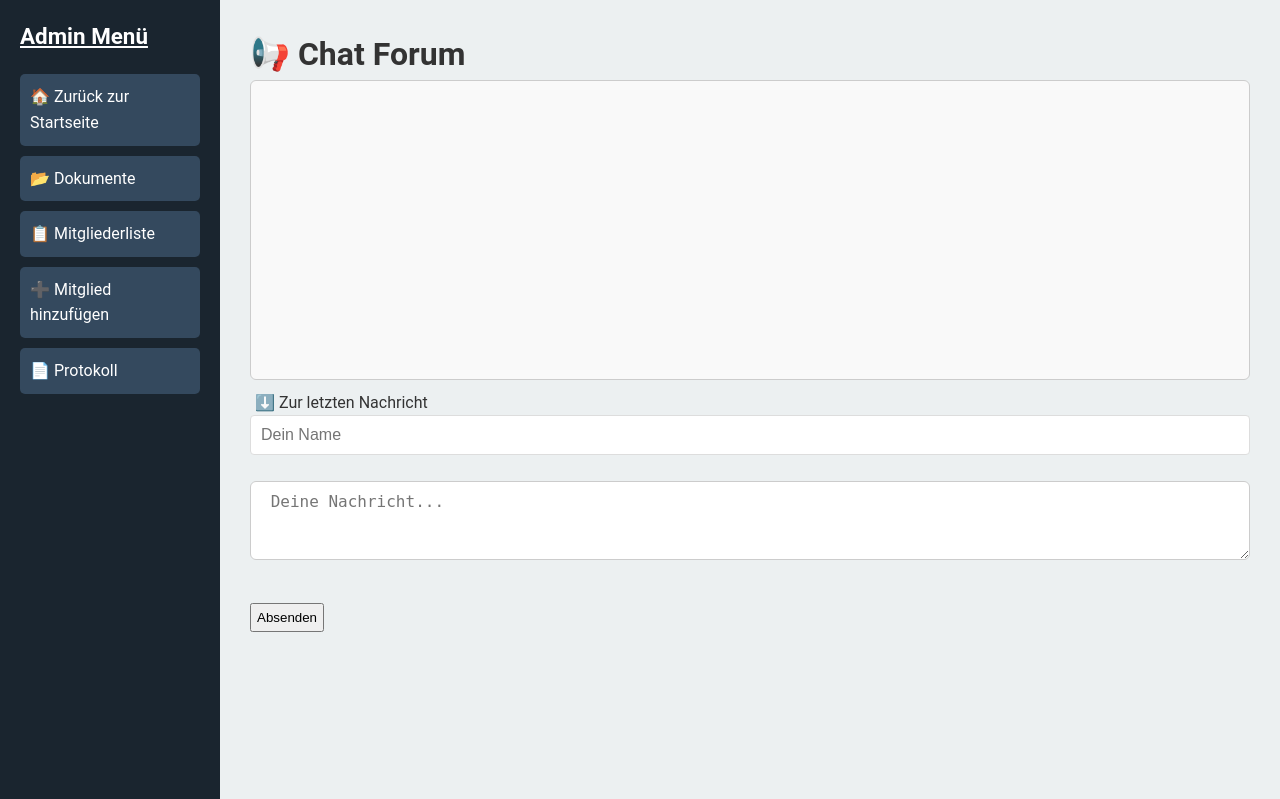
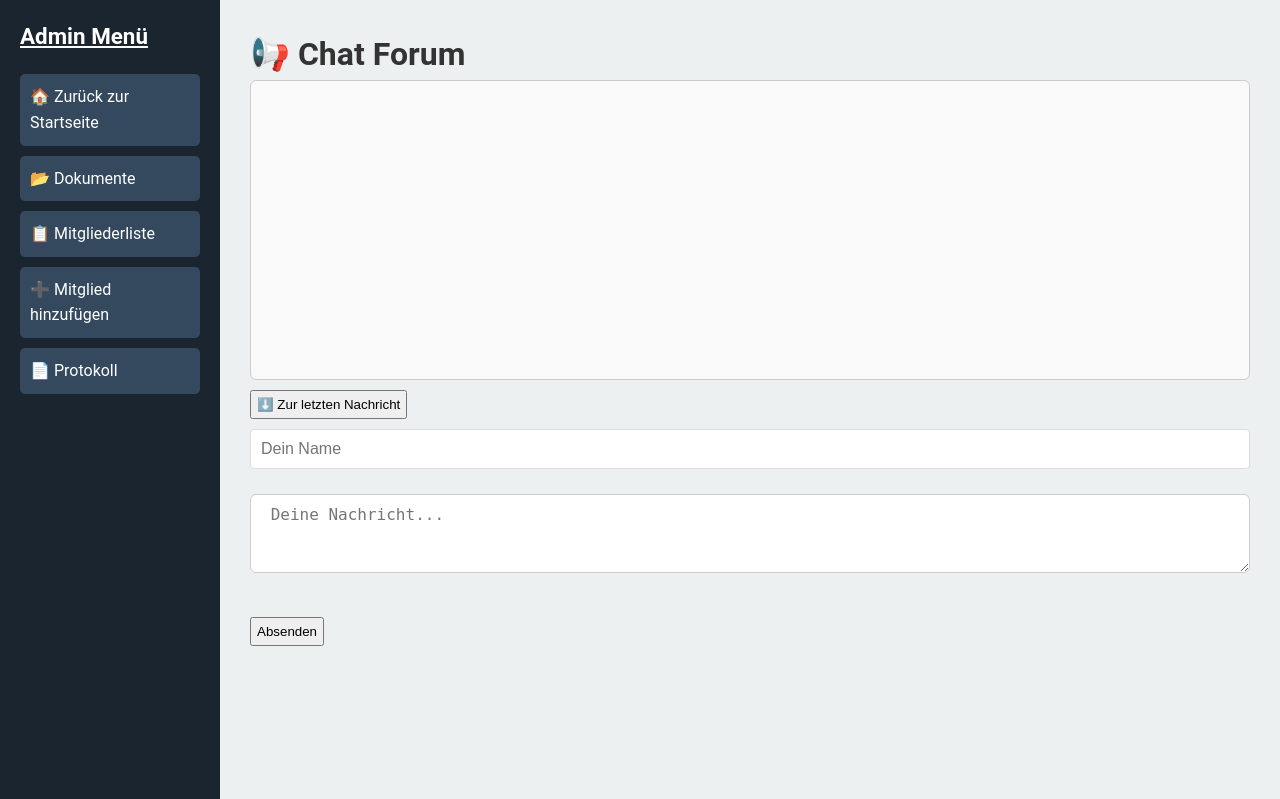
Before and after one commit to TendouToru/Unsere-Partei, a Flask app: page /chat in a window 1280 px wide. Shown: the part 27-826 px from the top of the page. Run offline with Flask 3, Linux system fonts and the light colour scheme; data that the repository does not hold is empty; some libraries are stand-ins or nearby versions.

Commit message:
Update chat.html

```diff
--- a/Projekt/templates/chat.html
+++ b/Projekt/templates/chat.html
@@ -47,7 +47,7 @@
 
                 </div>
 
-                <botton onclick="scrollToBottom" class="scroll">⬇️ Zur letzten Nachricht</botton>
+                <button onclick="scrollToBottom" class="scroll">⬇️ Zur letzten Nachricht</button>
 
                 <input type="text" id="username" placeholder="Dein Name" required><br><br>
                 <textarea id="message" rows="3" cols="50" placeholder=" Deine Nachricht..." required></textarea><br><br>
```
